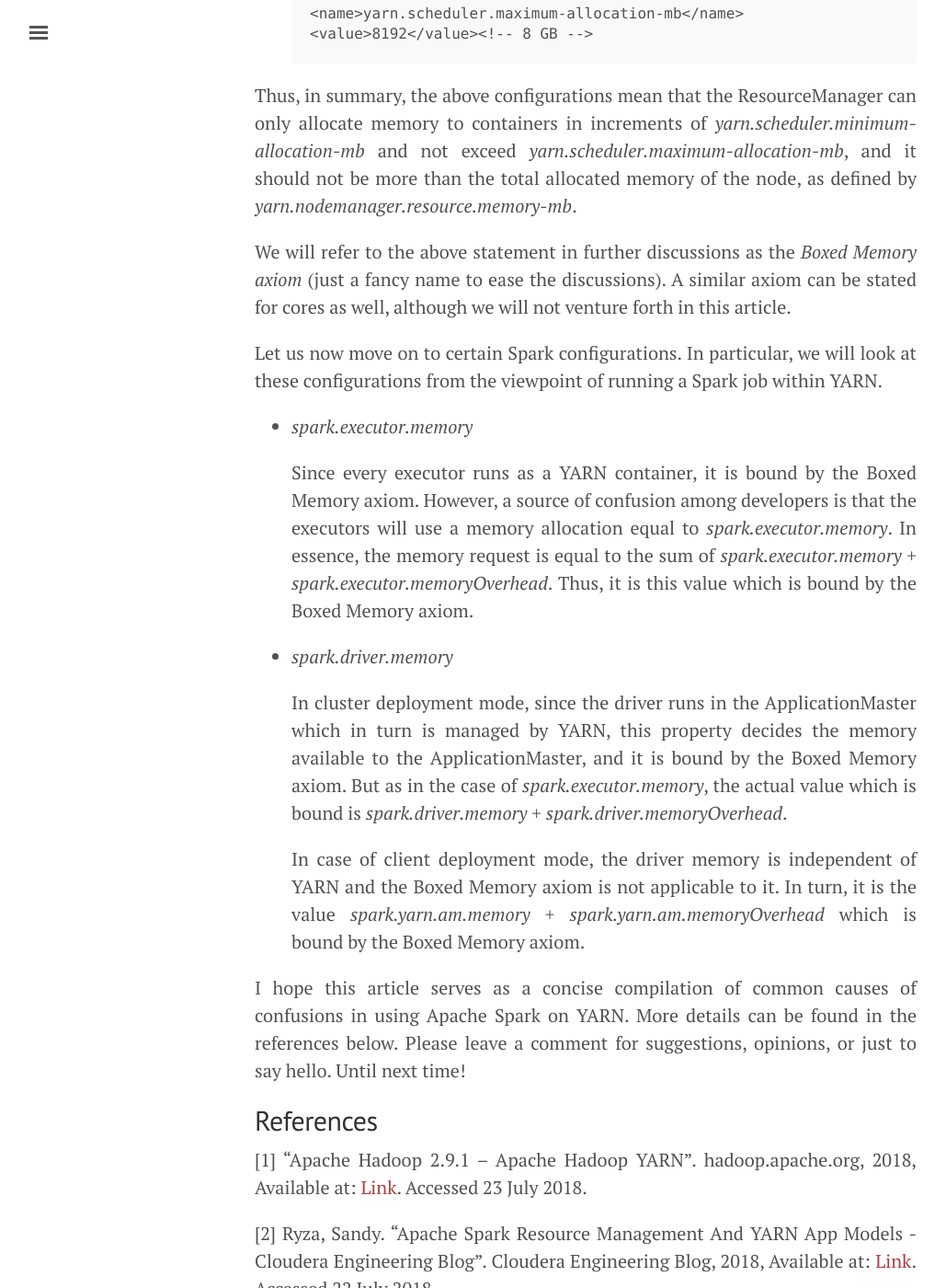
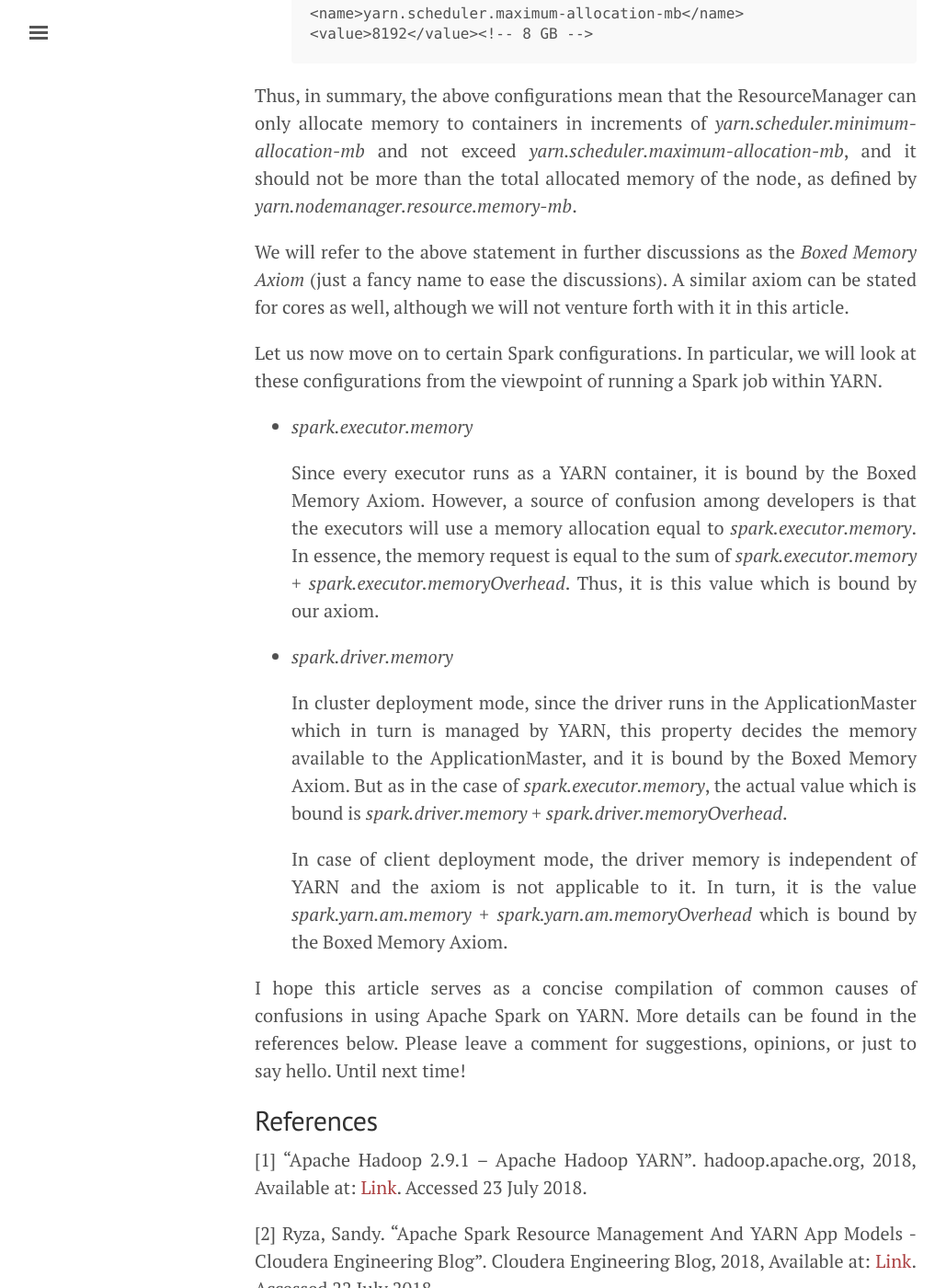
Before and after one commit to sujithjay/sujithjay.github.io, a Jekyll site: the page built from _posts/2018-07-24-Understanding-Apache-Spark-on-Yarn.md, in a window 1280 px wide and 1400 px high, scrolled down 5509 px. Shown: the whole window at 92% size, without its empty margins (3-1032 px from the left). Built offline with Jekyll 4.4.1, drawn with Linux system fonts in a browser that asks for light colours; nearby versions of some CDN libraries; comment, search, counter and statistics services are not loaded.

Commit message:
Edits to 'Understanding Apache Spark on YARN'

```diff
--- a/_posts/2018-07-24-Understanding-Apache-Spark-on-Yarn.md
+++ b/_posts/2018-07-24-Understanding-Apache-Spark-on-Yarn.md
@@ -93,19 +93,19 @@
 
 Thus, in summary, the above configurations mean that the ResourceManager can only allocate memory to containers in increments of *yarn.scheduler.minimum-allocation-mb* and not exceed *yarn.scheduler.maximum-allocation-mb*, and it should not be more than the total allocated memory of the node, as defined by *yarn.nodemanager.resource.memory-mb*.
 
-We will refer to the above statement in further discussions as the _Boxed Memory axiom_ (just a fancy name to ease the discussions). A similar axiom can be stated for cores as well, although we will not venture forth in this article.
+We will refer to the above statement in further discussions as the _Boxed Memory Axiom_ (just a fancy name to ease the discussions). A similar axiom can be stated for cores as well, although we will not venture forth with it in this article.
 
 Let us now move on to certain Spark configurations. In particular, we will look at these configurations from the viewpoint of running a Spark job within YARN.
 
 - *spark.executor.memory*
 
-  Since every executor runs as a YARN container, it is bound by the Boxed Memory axiom. However, a source of confusion among developers is that the executors will use a memory allocation equal to *spark.executor.memory*. In essence, the memory request is equal to the sum of *spark.executor.memory* + *spark.executor.memoryOverhead*. Thus, it is this value which is bound by the Boxed Memory axiom.
+  Since every executor runs as a YARN container, it is bound by the Boxed Memory Axiom. However, a source of confusion among developers is that the executors will use a memory allocation equal to *spark.executor.memory*. In essence, the memory request is equal to the sum of *spark.executor.memory* + *spark.executor.memoryOverhead*. Thus, it is this value which is bound by our axiom.
 
 - *spark.driver.memory*
 
-  In cluster deployment mode, since the driver runs in the ApplicationMaster which in turn is managed by YARN, this property decides the memory available to the ApplicationMaster, and it is bound by the Boxed Memory axiom. But as in the case of *spark.executor.memory*, the actual value which is bound is *spark.driver.memory* + *spark.driver.memoryOverhead*.
+  In cluster deployment mode, since the driver runs in the ApplicationMaster which in turn is managed by YARN, this property decides the memory available to the ApplicationMaster, and it is bound by the Boxed Memory Axiom. But as in the case of *spark.executor.memory*, the actual value which is bound is *spark.driver.memory* + *spark.driver.memoryOverhead*.
 
-  In case of client deployment mode, the driver memory is independent of YARN and the Boxed Memory axiom is not applicable to it. In turn, it is the value *spark.yarn.am.memory* + *spark.yarn.am.memoryOverhead* which is bound by the Boxed Memory axiom.
+  In case of client deployment mode, the driver memory is independent of YARN and the axiom is not applicable to it. In turn, it is the value *spark.yarn.am.memory* + *spark.yarn.am.memoryOverhead* which is bound by the Boxed Memory Axiom.
 
 I hope this article serves as a concise compilation of common causes of confusions in using Apache Spark on YARN. More details can be found in the references below. Please leave a comment for suggestions, opinions, or just to say hello. Until next time!
 
```
Also changed, not shown: other parts of _posts/2018-07-24-Understanding-Apache-Spark-on-Yarn.md (+1 -1 lines).
